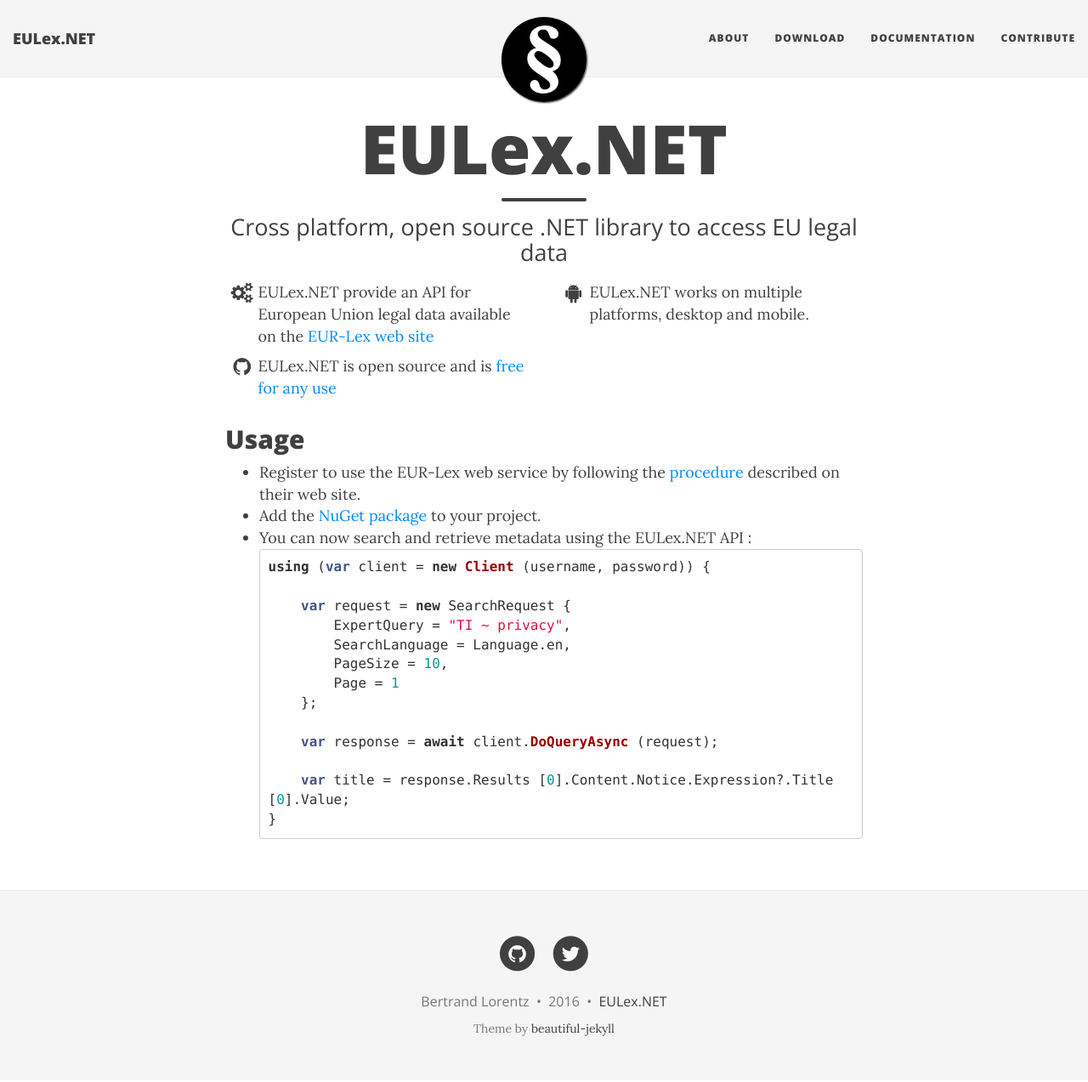
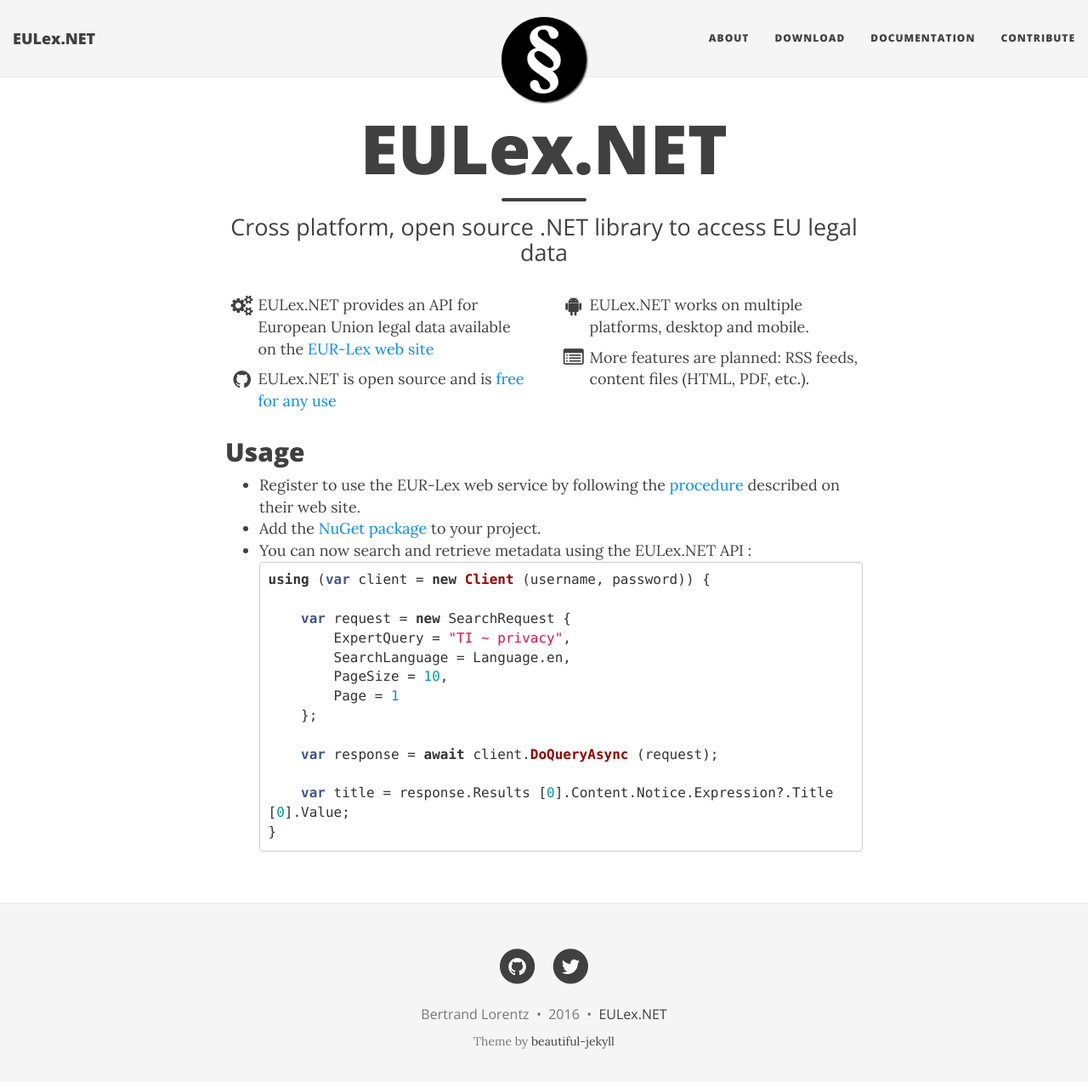
Before and after one commit to EULexNET/EULexNET.github.io, a Jekyll site: the page built from index.html, in a window 1280 px wide and 1286 px high. Shown: the top 1273 px of the window at 85% size. Built offline with Jekyll 4.4.1, drawn with Linux system fonts in a browser that asks for light colours; nearby versions of some CDN libraries.

Commit message:
homepage: Add a feature item for future plans and fix typo
Also add some space before the feature list.

```diff
--- a/css/main.css
+++ b/css/main.css
@@ -541,6 +541,9 @@
 }
 
 /* --- Homepage --- */
+#features {
+  margin-top: 15px;
+}
 .features-item {
   margin-bottom: 10px;
 }
--- a/index.html
+++ b/index.html
@@ -10,10 +10,10 @@
     <div class="col-md-6">
       <ul class="fa-ul">
         <li class="features-item">
-          <span class="fa fa-li fa-cogs fa-lg"></span>EULex.NET provide an API for European Union legal data available on the <a href="http://eur-lex.europa.eu">EUR-Lex web site</a>
+          <span class="fa fa-li fa-cogs fa-lg"></span> EULex.NET provides an API for European Union legal data available on the <a href="http://eur-lex.europa.eu">EUR-Lex web site</a>
           </li>
         <li class="features-item">
-          <span class="fa fa-li fa-github fa-lg"></span>EULex.NET is open source and is <a href="about/#license">free for any use</a>
+          <span class="fa fa-li fa-github fa-lg"></span> EULex.NET is open source and is <a href="about/#license">free for any use</a>
         </li>
       </ul>
     </div>
@@ -21,6 +21,9 @@
       <ul class="fa-ul">
         <li class="features-item">
           <span class="fa fa-li fa-android fa-lg"></span> EULex.NET works on multiple platforms, desktop and mobile.
+        </li>
+        <li class="features-item">
+          <span class="fa fa-li fa-list-alt fa-lg"></span> More features are planned: RSS feeds, content files (HTML, PDF, etc.).
         </li>
       </ul>
     </div>
```
